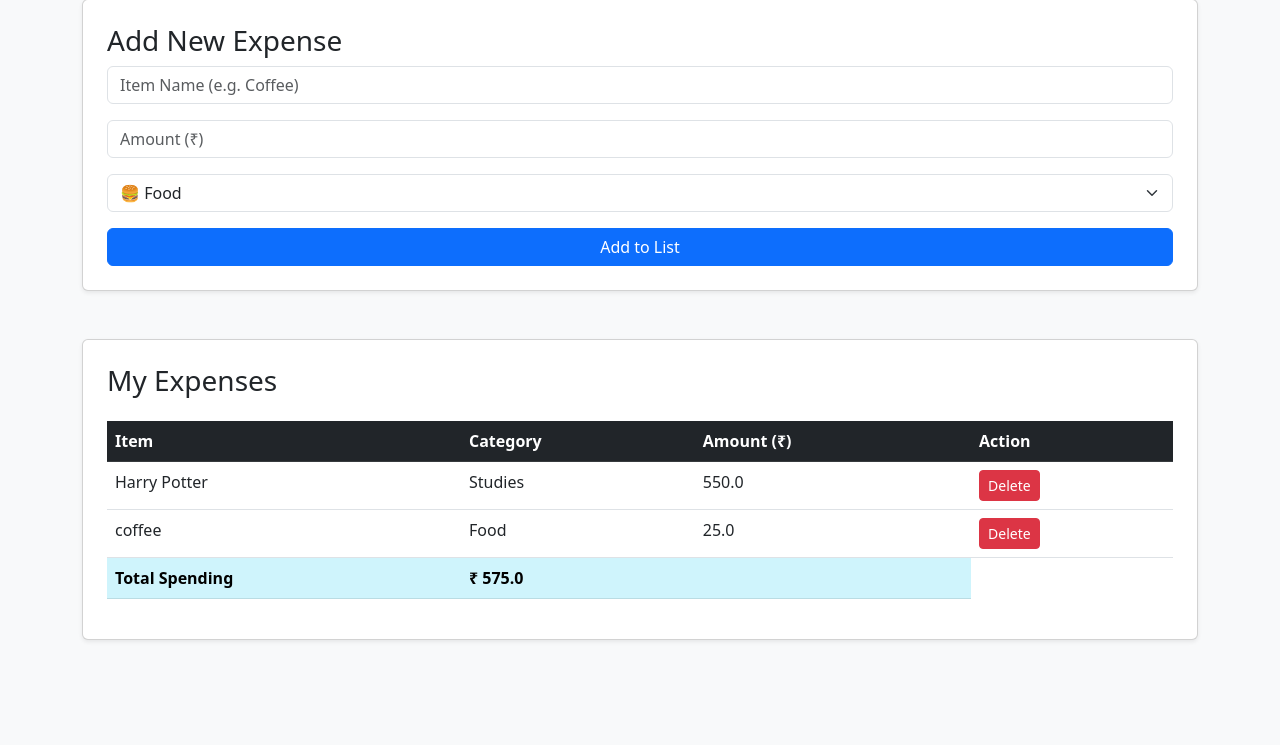
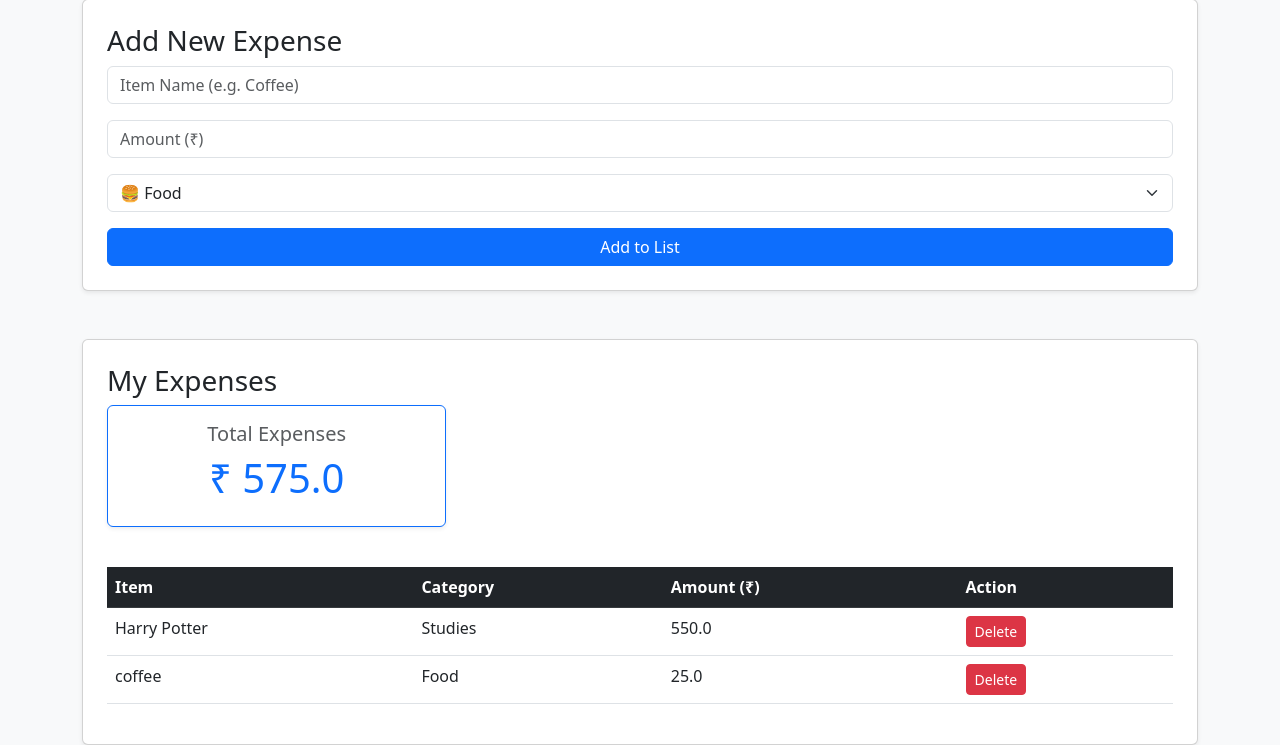
Before and after one commit to nishanth-0427/Expense-Tracker-Flask, a Flask app: page / in a window 1280 px wide. Shown: the part 121-866 px from the top of the page. Before the commit the page ends 762 px from the top, so only its background shows below. Run offline with Flask 3, Linux system fonts and the light colour scheme; data comes from the database, SQL or seed files in the repository; both versions use the stored data as it was after the commit.

Commit message:
feat: Add total balance calculation card

```diff
--- a/app.py
+++ b/app.py
@@ -37,6 +37,17 @@ def home():
     conn.close()
     return render_template('index.html', expenses=all_expenses, total=total)
 
+@app.route('/')
+def index():
+    # Fetch all expenses
+    expenses = Expense.query.all()
+
+    # Calculate the total (This is the "Polish" part!)
+    total_amount = sum(expense.amount for expense in expenses)
+
+    # Send both the list and the total to your HTML
+    return render_template('index.html', expenses=expenses, total=total_amount)
+
 @app.route('/add', methods=['POST'])
 def add_expense():
     item = request.form.get('item')
--- a/templates/index.html
+++ b/templates/index.html
@@ -51,11 +51,16 @@
                         </td>
                     </tr>
                     {% endfor %}
-                    <tr class="table-info">
-                        <td><strong>Total Spending</strong></td>
-                        <td><strong>₹ {{ total }}</strong></td>
-                        <td></td>
-                    </tr>
+                    <div class="row mb-4">
+                        <div class="col-md-4">
+                            <div class="card border-primary shadow-sm">
+                                <div class="card-body text-center">
+                                    <h5 class="card-title text-muted">Total Expenses</h5>
+                                    <h2 class="display-6 text-primary">₹ {{ total }}</h2>
+                                </div>
+                            </div>
+                        </div>
+                    </div>
                 </tbody>
             </table>
         </div>
```
Also changed, not shown: database.db (added).
